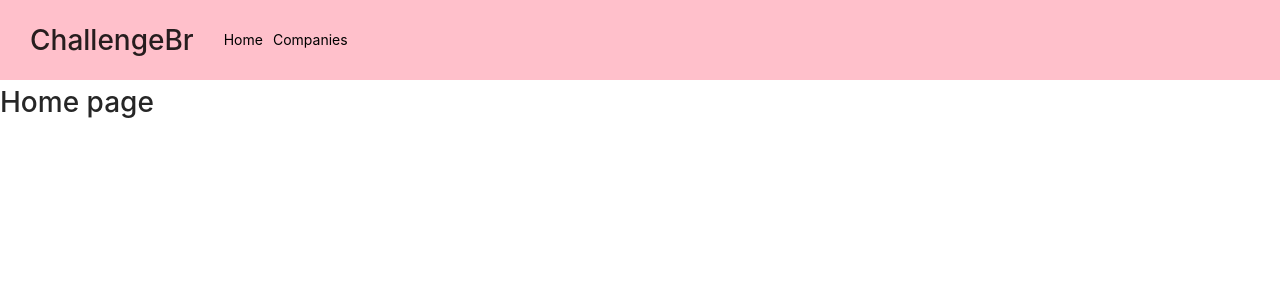
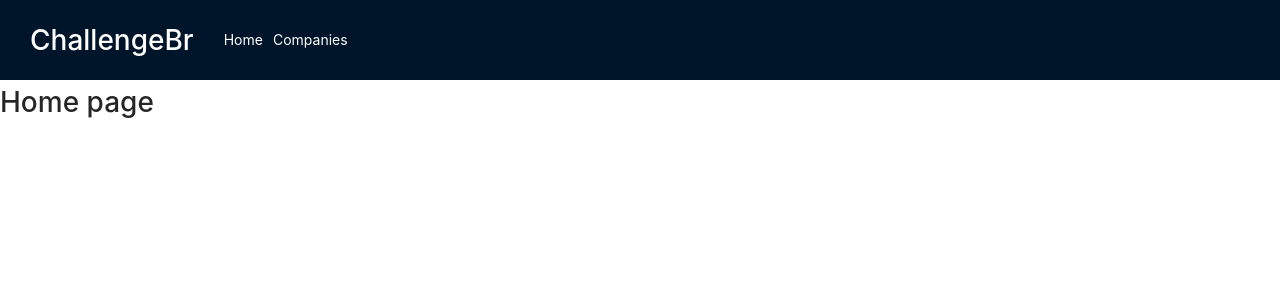
Before and after one commit to viniciusrma/ChallengeBr, a React (Create React App) app in the folder web/: page / in a window 1280 px wide. Shown: the top 300 px of the page. Built offline with nearby package versions, Linux system fonts and the light colour scheme.

Commit message:
fix: changed header style

```diff
--- a/web/src/components/Header/index.tsx
+++ b/web/src/components/Header/index.tsx
@@ -4,7 +4,7 @@ import { StyledHeader } from './styles';
 
 const Header: React.FC = () => {
   return (
-    <StyledHeader>
+    <StyledHeader theme="dark">
       <div className="logo">
         <h1>ChallengeBr</h1>
       </div>
--- a/web/src/components/Header/styles.ts
+++ b/web/src/components/Header/styles.ts
@@ -1,16 +1,18 @@
 import styled from 'styled-components';
+import { Menu } from 'antd';
 
-export const StyledHeader = styled.header`
+export const StyledHeader = styled(Menu)`
   display: flex;
   align-items: center;
   height: 10vh;
   padding: 0px 20px;
-  background: pink;
+
 
   .logo {
     padding: 10px;
     h1 {
       margin: 0px;
+      color: #fff;
     }
   }
 
@@ -22,9 +24,9 @@ export const StyledHeader = styled.header`
 
   .link {
     text-decoration: none;
-    color: #000;
+    color: #fff;
 
-    &:hover{
+    &:hover {
       color: blue;
     }
   }
```
